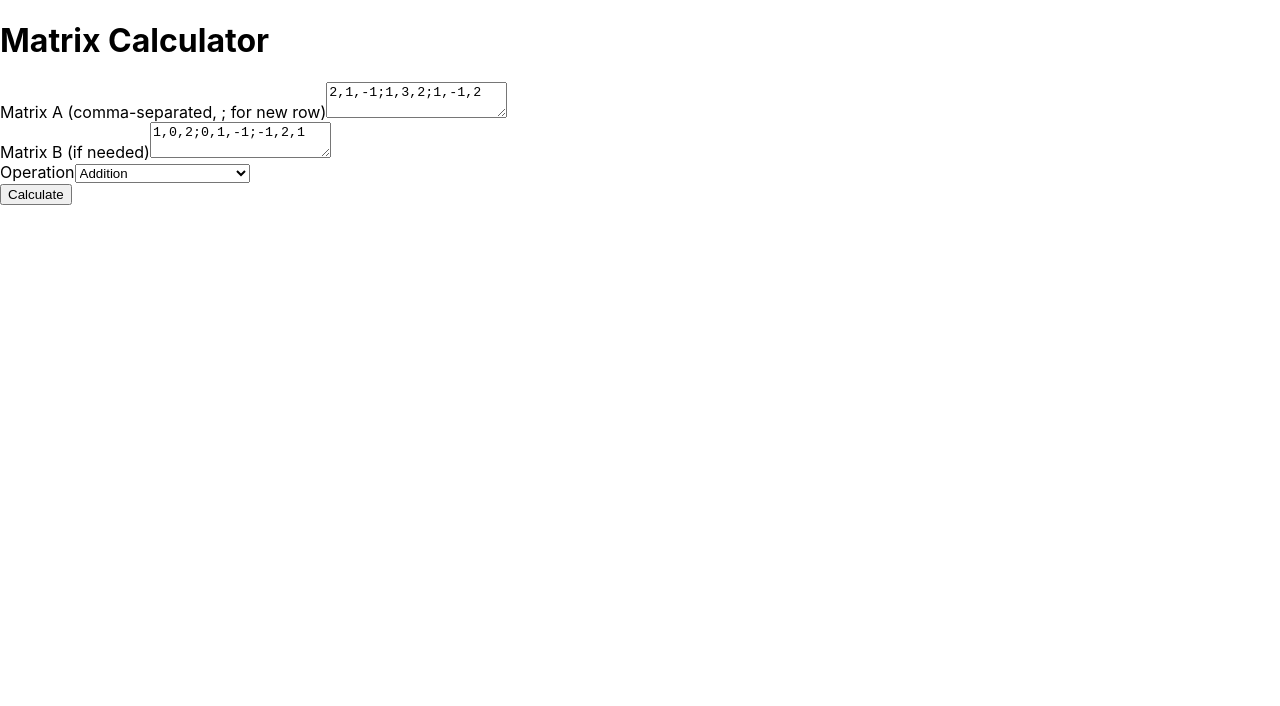
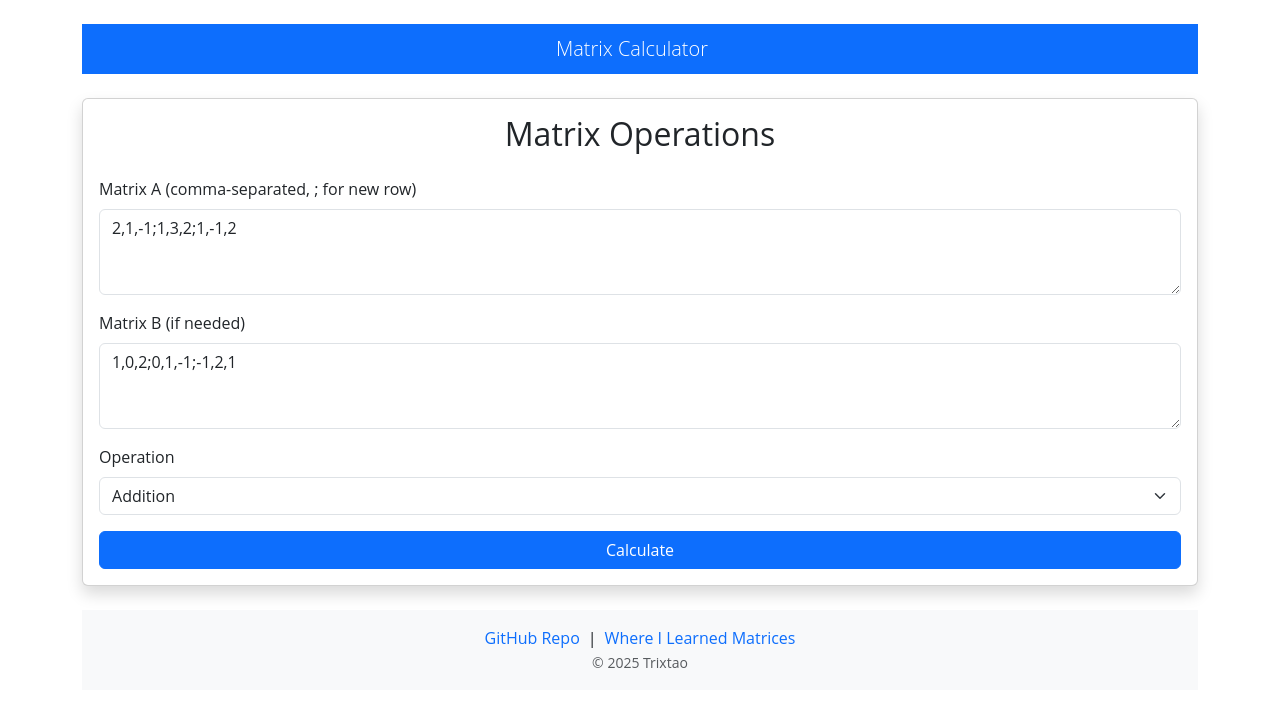
Before and after one commit to loltreeman/Matrix-Calculator, a React (Create React App) app in the folder matrix-calculator-frontend/: page / in a window 1280 px wide. Shown: the top 706 px of the page. Built offline with nearby package versions, Linux system fonts and the light colour scheme.

Commit message:
Implemented bootstrap CSS, and some other features

```diff
--- a/matrix-calculator-frontend/src/MatrixCalculator.jsx
+++ b/matrix-calculator-frontend/src/MatrixCalculator.jsx
@@ -1,6 +1,6 @@
-import { useState } from "react";
-import React from "react";
+import React, { useState } from "react";
 import axios from "axios";
+import "bootstrap/dist/css/bootstrap.min.css";
 
 export default function MatrixCalculator() {
   const [matrixA, setMatrixA] = useState("2,1,-1;1,3,2;1,-1,2");
@@ -10,40 +10,80 @@ export default function MatrixCalculator() {
 
   const handleCalculate = async () => {
     try {
-      const response = await axios.post("http://localhost:5000/calculate", {
+      const response = await axios.post("http://127.0.0.1:8000/matrix/calculate/", {
         matrixA,
         matrixB,
         operation,
       });
+      console.log("Full API Response:", response.data);
       setResult(response.data.result);
     } catch (error) {
       console.error("Error calculating:", error);
     }
   };
 
+  const renderMatrix = (matrix) => {
     return (
-    <div className="p-6 max-w-lg mx-auto bg-white rounded-lg shadow-md">
-      <h1 className="text-xl font-bold mb-4">Matrix Calculator</h1>
-      <div>
-        <label className="block">Matrix A (comma-separated, ; for new row)</label>
+      <table className="table table-bordered text-center">
+        <tbody>
+          {matrix.map((row, rowIndex) => (
+            <tr key={rowIndex}>
+              {row.map((value, colIndex) => (
+                <td key={colIndex}>{value}</td>
+              ))}
+            </tr>
+          ))}
+        </tbody>
+      </table>
+    );
+  };
+
+  return (
+    <div
+      className="container mt-4"
+      style={{ fontFamily: "'Open Sans', sans-serif" }}
+    >
+      {/* This is the navbar where it will display Matrix Calculator */}
+      <nav className="navbar navbar-expand-lg navbar-dark bg-primary">
+        <div className="container-fluid justify-content-center">
+          <span className="navbar-brand display-4">Matrix Calculator</span>
+        </div>
+      </nav>
+
+      {/* This is where the matrix calculator will be shown */}
+      <div className="card mt-4 shadow">
+        <div className="card-body">
+          <h2 className="card-title text-center mb-4">Matrix Operations</h2>
+
+          {/* This is where the user will input Matrix A */}
+          <div className="mb-3">
+            <label className="form-label">
+              Matrix A (comma-separated, ; for new row)
+            </label>
             <textarea
-          className="w-full p-2 border rounded"
+              className="form-control"
+              rows="3"
               value={matrixA}
               onChange={(e) => setMatrixA(e.target.value)}
             />
           </div>
-      <div>
-        <label className="block">Matrix B (if needed)</label>
+
+          {/* This is where the user will input Matrix B */}
+          <div className="mb-3">
+            <label className="form-label">Matrix B (if needed)</label>
             <textarea
-          className="w-full p-2 border rounded"
+              className="form-control"
+              rows="3"
               value={matrixB}
               onChange={(e) => setMatrixB(e.target.value)}
             />
           </div>
-      <div>
-        <label className="block">Operation</label>
+
+          {/* This is where the user can select the operations. */}
+          <div className="mb-3">
+            <label className="form-label">Operation</label>
             <select
-          className="w-full p-2 border rounded"
+              className="form-select"
               value={operation}
               onChange={(e) => setOperation(e.target.value)}
             >
@@ -54,18 +94,45 @@ export default function MatrixCalculator() {
               <option value="jordan">Gauss-Jordan Elimination</option>
             </select>
           </div>
-      <button
-        className="w-full mt-4 bg-blue-500 text-white p-2 rounded"
-        onClick={handleCalculate}
-      >
+
+          {/* This is the button to press calculate */}
+          <button className="btn btn-primary w-100" onClick={handleCalculate}>
             Calculate
           </button>
-      {result && (
-        <div className="mt-4 p-2 bg-gray-100 rounded">
-          <h2 className="font-bold">Result:</h2>
-          <pre>{JSON.stringify(result, null, 2)}</pre>
+
+          {/* This is where the results section will be displayed */}
+          {result && Array.isArray(result) && (
+            <div className="mt-4">
+              <h4 className="text-center">Result</h4>
+              {renderMatrix(result)}
             </div>
           )}
         </div>
+      </div>
+
+        {/* Footer */}
+        <footer className="mt-4 text-center py-3 bg-light">
+        <div>
+        <a
+            href="https://github.com/loltreeman/Matrix-Calculator"
+            target="_blank"
+            rel="noopener noreferrer"
+            className="mx-2 text-decoration-none"
+        >
+            GitHub Repo
+        </a>
+        |
+        <a
+            href="https://drive.google.com/file/d/1-gVpkPuDgUrFQs2z_ML6fa_MVzsjiyqE/view?usp=sharing"
+            target="_blank"
+            rel="noopener noreferrer"
+            className="mx-2 text-decoration-none"
+        >
+            Where I Learned Matrices
+        </a>
+        </div>
+        <small className="text-muted">© 2025 Trixtao </small>
+    </footer>
+    </div>
   );
 }
```
Lines whose indentation alone changed are shown as unchanged.
